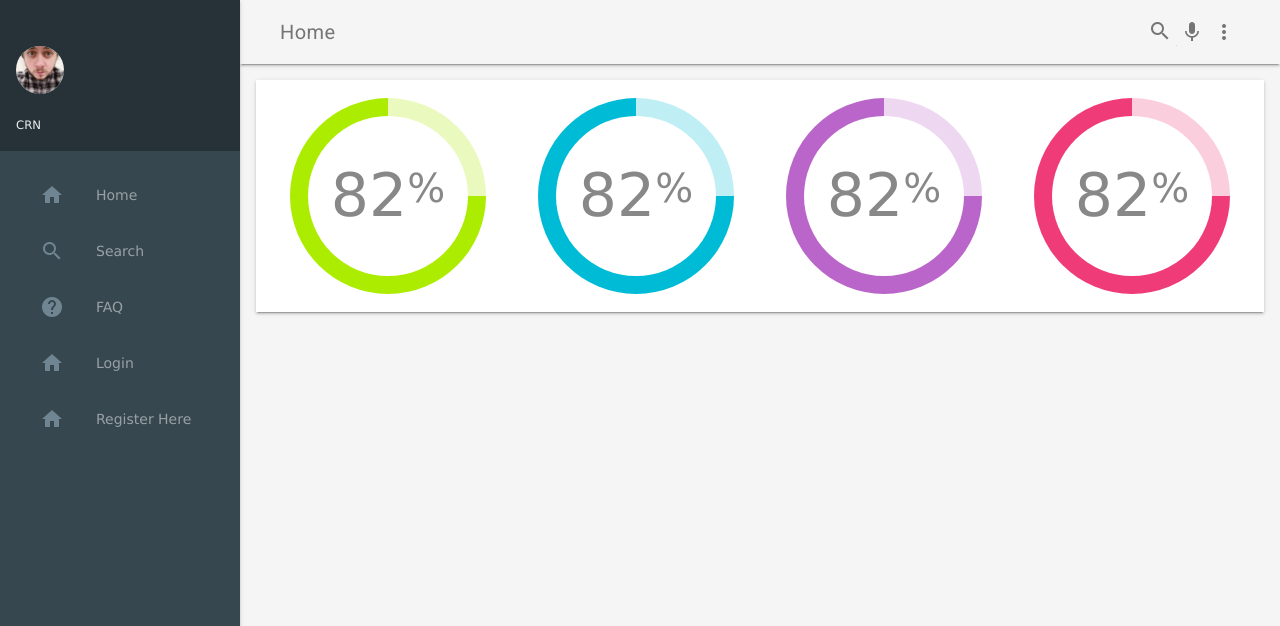
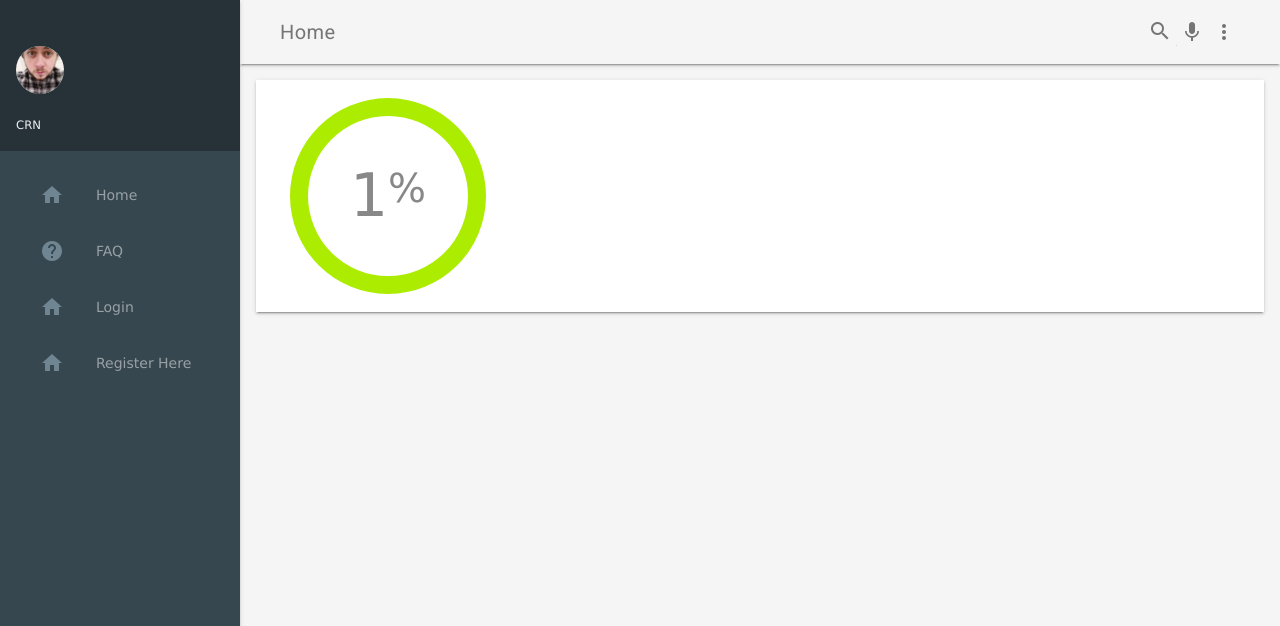
Before and after one commit to thekevinchi/StrathHack2017, a Django app: template BetterThanStephen/templates/dank_app/graph.html in a window 1280 px wide. Shown: the top 626 px of the page. Run offline with Django 3.2, Linux system fonts and the light colour scheme; the template is opened without the code that fills it: most values are stand-ins (such as "Sample title", 1, 10 or a date in 2020).

Commit message:
add graph functionlity

```diff
--- a/BetterThanStephen/BetterThanStephen/settings.py
+++ b/BetterThanStephen/BetterThanStephen/settings.py
@@ -80,6 +80,7 @@ MIDDLEWARE_CLASSES = [
 
 ROOT_URLCONF = 'BetterThanStephen.urls'
 
+LOGIN_REDIRECT_URL = '/'
 
 WSGI_APPLICATION = 'BetterThanStephen.wsgi.application'
 
--- a/BetterThanStephen/templates/base.html
+++ b/BetterThanStephen/templates/base.html
@@ -100,10 +100,13 @@
         </header>
         <nav class="demo-navigation mdl-navigation mdl-color--blue-grey-800">
             <!-- <a> <i>icon</i> link title </a> -->
+            {# todo find icons#}
             <a class="mdl-navigation__link" href="{% url "index" %}"><i
                     class="mdl-color-text--blue-grey-400 material-icons" role="presentation">home</i>Home</a>
-            <a class="mdl-navigation__link" href="{% url "graph" %}"><i
-                    class="mdl-color-text--blue-grey-400 material-icons" role="presentation">search</i>Search</a>
+            {% if user.is_authenticated %}
+                <a class="mdl-navigation__link" href="{% url "graph" %}"><i
+                        class="mdl-color-text--blue-grey-400 material-icons" role="presentation">search</i>Search</a>
+            {% endif %}
             <a class="mdl-navigation__link" href="{% url "faq" %}"><i
                     class="mdl-color-text--blue-grey-400 material-icons" role="presentation">help</i>FAQ</a>
             {% if user.is_authenticated %}
--- a/BetterThanStephen/templates/dank_app/graph.html
+++ b/BetterThanStephen/templates/dank_app/graph.html
@@ -8,21 +8,21 @@
                 <div class="demo-charts mdl-color--white mdl-shadow--2dp mdl-cell mdl-cell--12-col mdl-grid">
                     <svg fill="currentColor" width="200px" height="200px" viewBox="0 0 1 1" class="demo-chart mdl-cell mdl-cell--4-col mdl-cell--3-col-desktop">
                         <use xlink:href="#piechart" mask="url(#piemask)" />
-                        <text x="0.5" y="0.5" font-family="Roboto" font-size="0.3" fill="#888" text-anchor="middle" dy="0.1">82<tspan font-size="0.2" dy="-0.07">%</tspan></text>
+                        <text x="0.5" y="0.5" font-family="Roboto" font-size="0.3" fill="#888" text-anchor="middle" dy="0.1">{{ percent_paid }}<tspan font-size="0.2" dy="-0.07">%</tspan></text>
                     </svg>
                     <!-- <div id="donut_single" style="width: 200px; height: 200px;"><div style="width: 50px; height: 50px;">memes</div></div> -->
-                    <svg fill="currentColor" width="200px" height="200px" viewBox="0 0 1 1" class="demo-chart mdl-cell mdl-cell--4-col mdl-cell--3-col-desktop">
-                        <use xlink:href="#piechart" mask="url(#piemask)" />
-                        <text x="0.5" y="0.5" font-family="Roboto" font-size="0.3" fill="#888" text-anchor="middle" dy="0.1">82<tspan dy="-0.07" font-size="0.2">%</tspan></text>
-                    </svg>
-                    <svg fill="currentColor" width="200px" height="200px" viewBox="0 0 1 1" class="demo-chart mdl-cell mdl-cell--4-col mdl-cell--3-col-desktop">
-                        <use xlink:href="#piechart" mask="url(#piemask)" />
-                        <text x="0.5" y="0.5" font-family="Roboto" font-size="0.3" fill="#888" text-anchor="middle" dy="0.1">82<tspan dy="-0.07" font-size="0.2">%</tspan></text>
-                    </svg>
-                    <svg fill="currentColor" width="200px" height="200px" viewBox="0 0 1 1" class="demo-chart mdl-cell mdl-cell--4-col mdl-cell--3-col-desktop">
-                        <use xlink:href="#piechart" mask="url(#piemask)" />
-                        <text x="0.5" y="0.5" font-family="Roboto" font-size="0.3" fill="#888" text-anchor="middle" dy="0.1">82<tspan dy="-0.07" font-size="0.2">%</tspan></text>
-                    </svg>
+{#                    <svg fill="currentColor" width="200px" height="200px" viewBox="0 0 1 1" class="demo-chart mdl-cell mdl-cell--4-col mdl-cell--3-col-desktop">#}
+{#                        <use xlink:href="#piechart" mask="url(#piemask)" />#}
+{#                        <text x="0.5" y="0.5" font-family="Roboto" font-size="0.3" fill="#888" text-anchor="middle" dy="0.1">82<tspan dy="-0.07" font-size="0.2">%</tspan></text>#}
+{#                    </svg>#}
+{#                    <svg fill="currentColor" width="200px" height="200px" viewBox="0 0 1 1" class="demo-chart mdl-cell mdl-cell--4-col mdl-cell--3-col-desktop">#}
+{#                        <use xlink:href="#piechart" mask="url(#piemask)" />#}
+{#                        <text x="0.5" y="0.5" font-family="Roboto" font-size="0.3" fill="#888" text-anchor="middle" dy="0.1">82<tspan dy="-0.07" font-size="0.2">%</tspan></text>#}
+{#                    </svg>#}
+{#                    <svg fill="currentColor" width="200px" height="200px" viewBox="0 0 1 1" class="demo-chart mdl-cell mdl-cell--4-col mdl-cell--3-col-desktop">#}
+{#                        <use xlink:href="#piechart" mask="url(#piemask)" />#}
+{#                        <text x="0.5" y="0.5" font-family="Roboto" font-size="0.3" fill="#888" text-anchor="middle" dy="0.1">82<tspan dy="-0.07" font-size="0.2">%</tspan></text>#}
+{#                    </svg>#}
                 </div>
                 <!--<div class="demo-graphs mdl-shadow--2dp mdl-color--white mdl-cell mdl-cell--8-col">
                     <svg fill="currentColor" viewBox="0 0 500 250" class="demo-graph">
@@ -172,10 +172,7 @@
                 <g id="piechart">
                     <circle cx=0.5 cy=0.5 r=0.5 />
                     <!-- grey bit showing unused space -->
-                    <path d="M 0.5 0.5 0.5 0
-                             A 0.5 0.5 0 0 1 1 0.5
-
-                             z" stroke="none" fill="rgba(255, 255, 255, 0.75)" />
+                    <path d="{{ graph_path }}" stroke="none" fill="rgba(255, 255, 255, 0.75)" />
                 </g>
             </defs>
         </svg>
```
Also changed, not shown: BetterThanStephen/dank_app/views.py (+28 -5 lines).
